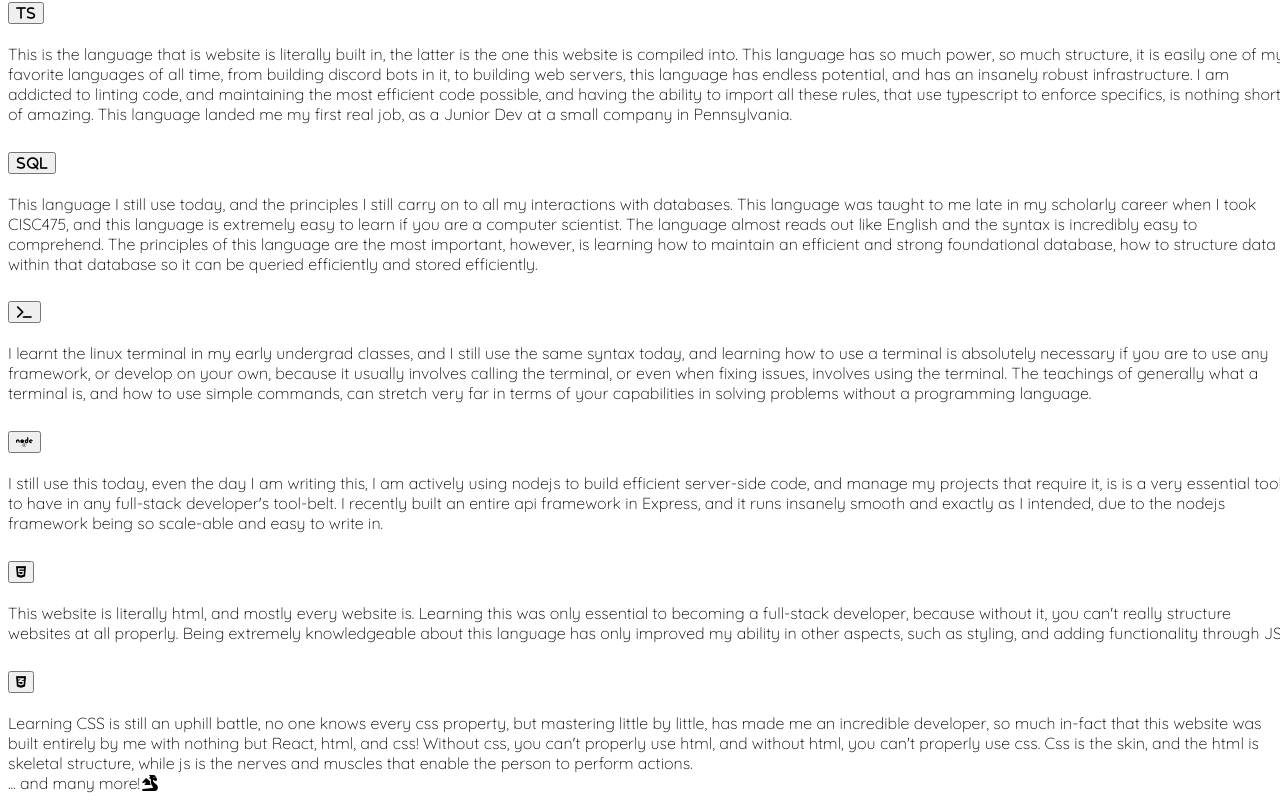
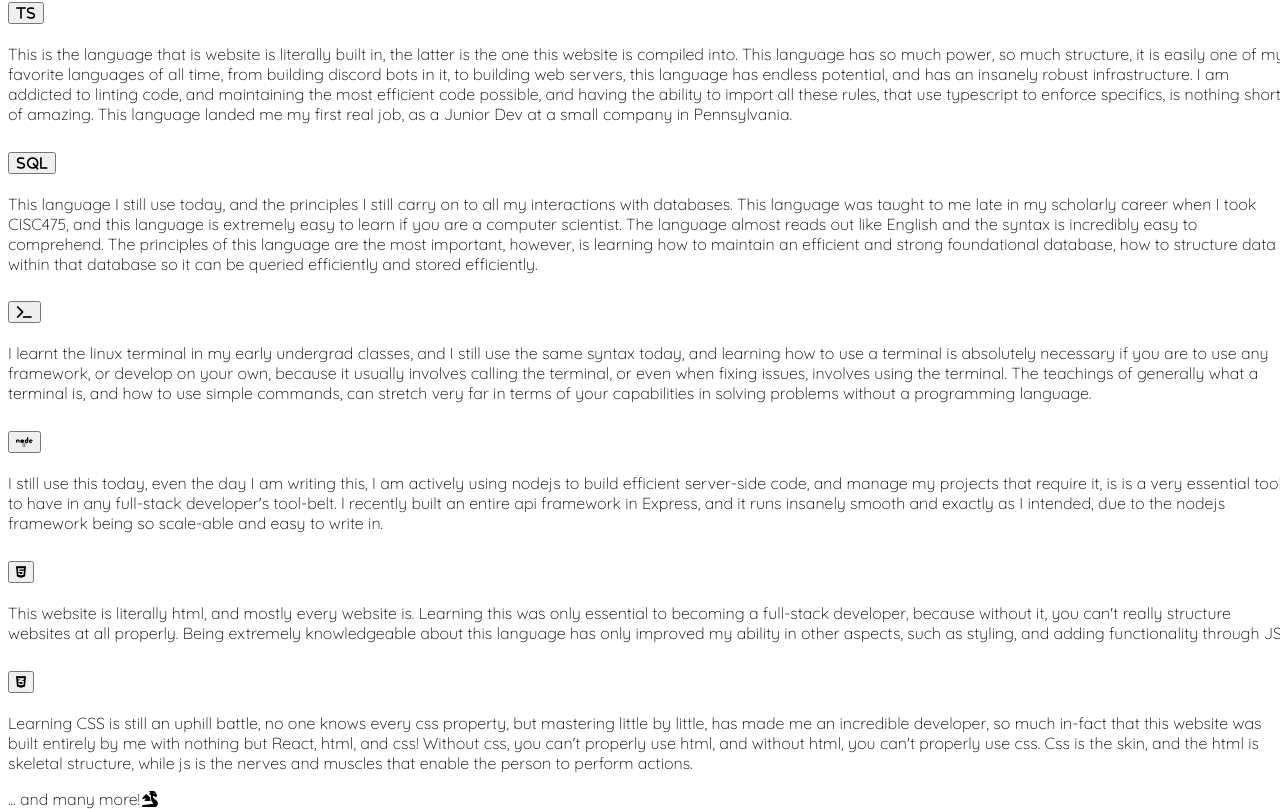
Before and after one commit to cthacker-udel/cthacker-website, a Next.js app: page /languages in a window 1280 px wide. Shown: the part 1153-1962 px from the top of the page. Built offline with nearby package versions, Linux system fonts and the light colour scheme.

Commit message:
[aboutme] added animations to page

```diff
--- a/modules/Languages/Languages.component.tsx
+++ b/modules/Languages/Languages.component.tsx
@@ -10,7 +10,9 @@ import languagesStyles from "./Languages.module.css";
  */
 export const Languages = (): JSX.Element => (
 	<BasicLayout>
-		<div className="w-100 h-100 d-flex flex-column justify-content-center align-items-center">
+		<div
+			className={`w-100 h-100 d-flex flex-column justify-content-center align-items-center ${languagesStyles.languages_page}`}
+		>
 			<div className="fs-2 text-decoration-underline mb-3">
 				{"Languages"}
 			</div>
@@ -144,7 +146,10 @@ export const Languages = (): JSX.Element => (
 						}
 					</Accordion.Body>
 				</Accordion.Item>
-				<Accordion.Item className="text-center mt-3" eventKey="12">
+				<Accordion.Item
+					className={`text-center ${languagesStyles.languages_page_and_many_more}`}
+					eventKey="12"
+				>
 					<div>
 						{"... and many more!"}
 						<i className="ms-1 fa-solid fa-dragon fa-flip" />
--- a/modules/Languages/Languages.module.css
+++ b/modules/Languages/Languages.module.css
@@ -1,4 +1,36 @@
+
+@keyframes languages_page_anim {
+    from {
+        opacity: 0%;
+    }
+    to {
+        opacity: 100%;
+    }
+}
+
+@keyframes languages_page_and_many_more_anim {
+    from {
+        margin-top: 50vh;
+    }
+    to {
+        margin-top: 1rem;
+    }
+}
 
 .languages_accordion {
     max-height: 70vh;
 }
+
+.languages_page {
+    animation-name: languages_page_anim;
+    animation-timing-function: ease-in-out;
+    animation-duration: 1s;
+    animation-fill-mode: forwards;
+}
+
+.languages_page_and_many_more {
+    animation-name: languages_page_and_many_more_anim;
+    animation-timing-function: ease-in-out;
+    animation-duration: 5s;
+    animation-fill-mode: forwards;
+}
```
